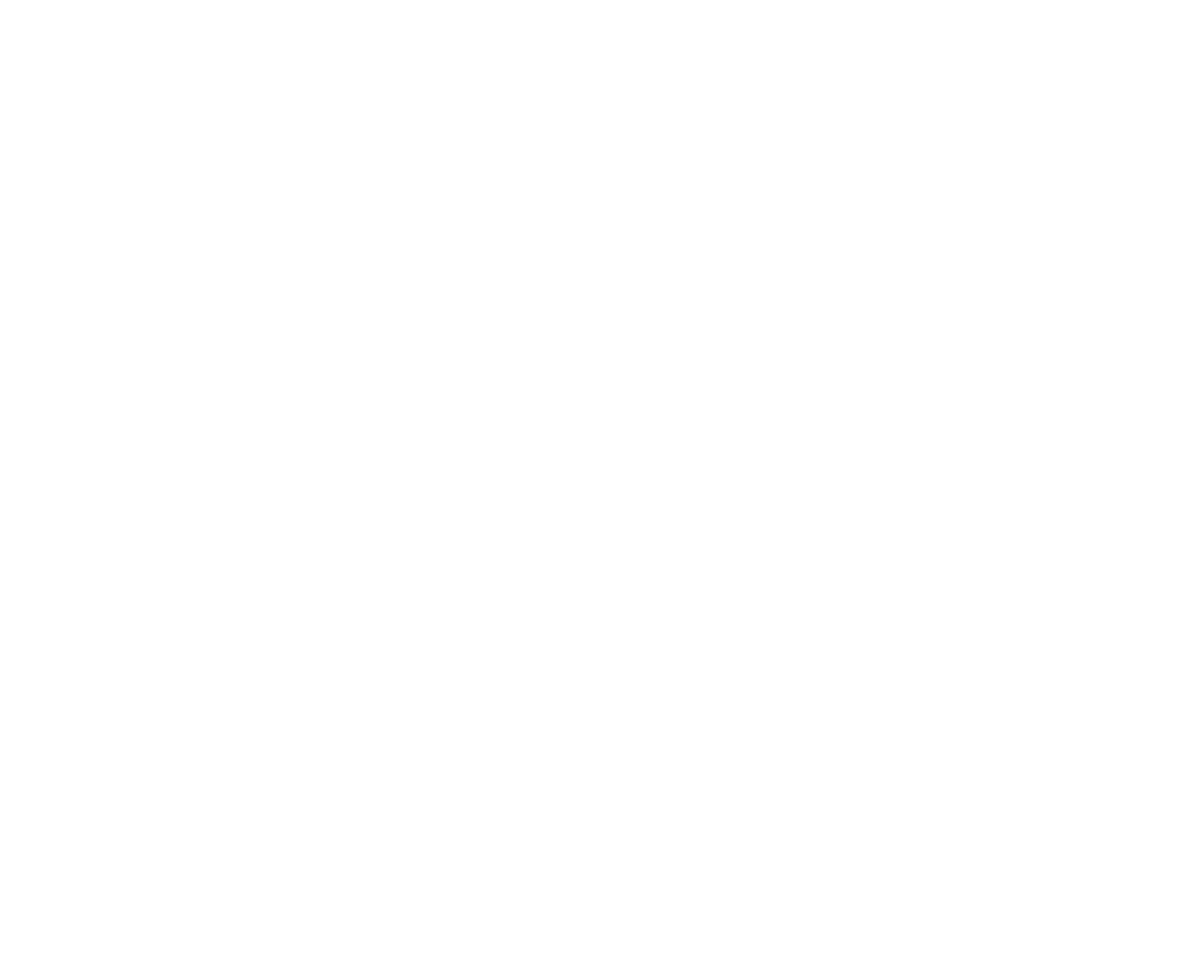
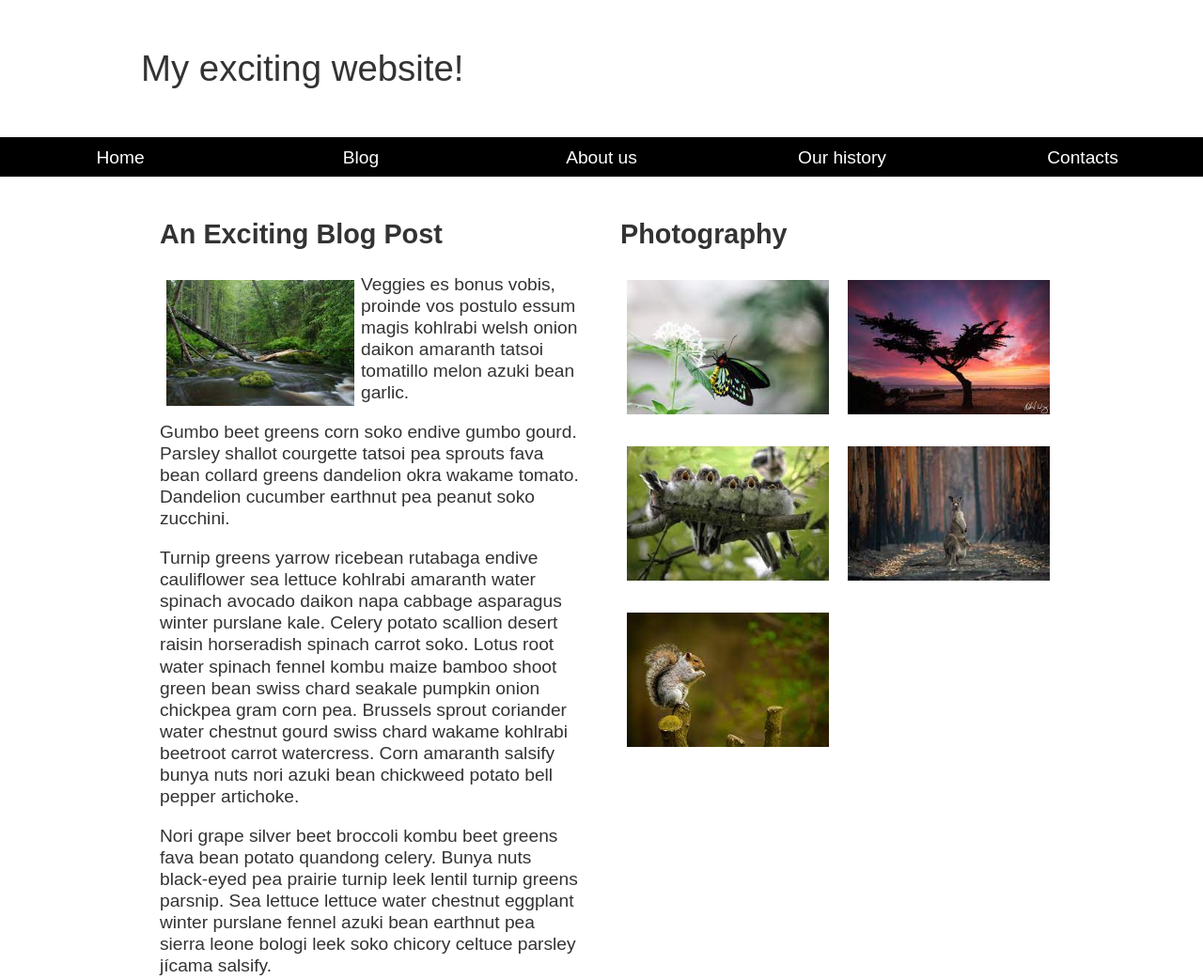
Before and after one commit to dyuti9762/Form-Validation, a plain HTML site: page index2.html in a window 1280 px wide. Shown: the top 1042 px of the page at 94% size. Before the commit the page ends 800 px from the top, so only its background shows below. Drawn offline with Linux system fonts and the light colour scheme.

Commit message:
CSS Layout

```diff
--- a/index2.html
+++ b/index2.html
@@ -0,0 +1,91 @@
+<!DOCTYPE html>
+<html>
+
+<head>
+  <meta charset="utf-8">
+  <meta name="viewport" content="width=device-width, initial-scale=1">
+  <title>Layout Task</title>
+  <link href="styles/style2.css" rel="stylesheet" type="text/css">
+</head>
+
+<body>
+
+  <div class="logo">
+    My exciting website!
+  </div>
+
+  <nav>
+    <ul>
+      <li>
+        <a href="">Home</a>
+      </li>
+      <li>
+        <a href="">Blog</a>
+      </li>
+      <li>
+        <a href="">About us</a>
+      </li>
+      <li>
+        <a href="">Our history</a>
+      </li>
+      <li>
+        <a href="">Contacts</a>
+      </li>
+    </ul>
+  </nav>
+
+  <main class="grid">
+    <article>
+      <h1>
+        An Exciting Blog Post
+      </h1>
+      <img src="images/image1.jpg" alt="placeholder" class="feature">
+      <p>Veggies es bonus vobis, proinde vos postulo essum magis kohlrabi welsh onion daikon amaranth tatsoi tomatillo melon
+        azuki bean garlic.</p>
+
+      <p>Gumbo beet greens corn soko endive gumbo gourd. Parsley shallot courgette tatsoi pea sprouts fava bean collard greens
+        dandelion okra wakame tomato. Dandelion cucumber earthnut pea peanut soko zucchini.</p>
+
+      <p>Turnip greens yarrow ricebean rutabaga endive cauliflower sea lettuce kohlrabi amaranth water spinach avocado daikon
+        napa cabbage asparagus winter purslane kale. Celery potato scallion desert raisin horseradish spinach carrot soko.
+        Lotus root water spinach fennel kombu maize bamboo shoot green bean swiss chard seakale pumpkin onion chickpea gram
+        corn pea. Brussels sprout coriander water chestnut gourd swiss chard wakame kohlrabi beetroot carrot watercress.
+        Corn amaranth salsify bunya nuts nori azuki bean chickweed potato bell pepper artichoke.</p>
+
+      <p>Nori grape silver beet broccoli kombu beet greens fava bean potato quandong celery. Bunya nuts black-eyed pea prairie
+        turnip leek lentil turnip greens parsnip. Sea lettuce lettuce water chestnut eggplant winter purslane fennel azuki
+        bean earthnut pea sierra leone bologi leek soko chicory celtuce parsley jícama salsify.</p>
+
+      <p>Celery quandong swiss chard chicory earthnut pea potato. Salsify taro catsear garlic gram celery bitterleaf wattle
+        seed collard greens nori. Grape wattle seed kombu beetroot horseradish carrot squash brussels sprout chard.</p>
+
+    </article>
+
+    <aside>
+      <h2>
+        Photography
+      </h2>
+      <ul class="photos">
+        <li>
+          <img src="images/image2.jpg" alt="placeholder">
+        </li>
+        <li>
+          <img src="images/image3.jpg" alt="placeholder">
+        </li>
+        <li>
+          <img src="images/image4.jpg" alt="placeholder">
+        </li>
+        <li>
+          <img src="images/image5.jpg" alt="placeholder">
+        </li>
+        <li>
+          <img src="images/image6.jpg" alt="placeholder">
+        </li>
+      </ul>
+
+    </aside>
+  </main>
+
+</body>
+
+</html>
--- /dev/null
+++ b/styles/style2.css
@@ -0,0 +1,86 @@
+body {
+    background-color: #fff;
+    color: #333;
+    margin: 0;
+    font: 1.2em / 1.2 Arial, Helvetica, sans-serif;
+  }
+
+  img {
+      max-width: 100%;
+      float: left;
+      margin: 7px;
+  }
+
+  .logo {
+    font-size: 200%;
+    padding: 50px 20px;
+    margin: 0 auto;
+    max-width: 980px;
+    display: flex;
+    flex-wrap: wrap;
+
+  }
+
+  .grid {
+    margin: 0 auto;
+    padding: 0 20px;
+    max-width: 980px;
+    display: flex;
+    flex-wrap: wrap;
+  }
+
+  .grid article{
+    flex: 25%;
+    padding: 20px;
+  }
+
+  .grid aside{
+    flex: 25%;
+    padding: 20px;
+  }
+
+  nav {
+    background-color: #000;
+    text-align: center;
+    width: 100%;
+    overflow: auto;
+    /* 2 */
+    position: sticky;
+    top: 0%;
+  }
+
+  nav ul {
+    margin: 0;
+    padding: 0;
+    list-style: none;
+  }
+
+  nav ul li {
+      float: left;
+      width: 20%;
+  }
+
+  nav ul li a {
+    color: #fff;
+    text-decoration: none;
+    padding: .5em 1em;
+    display: block;
+  }
+
+  article h1 {
+      flex: 25%
+  }
+
+  .photos {
+    list-style: none;
+    margin: 0;
+    padding: 0;
+    display: grid;
+    grid-template-columns: repeat(2, 1fr);
+    grid-template-rows: 1fr 1fr;
+    gap: 20px 20px;
+  }
+
+  .feature {
+      width: 200px;
+  }
```
Also changed, not shown: index.html (+1 -1 lines), images/image1.jpg (added), images/image2.jpg (added), images/image3.jpg (added), images/image4.jpg (added), images/image5.jpg (added), images/image6.jpg (added).
